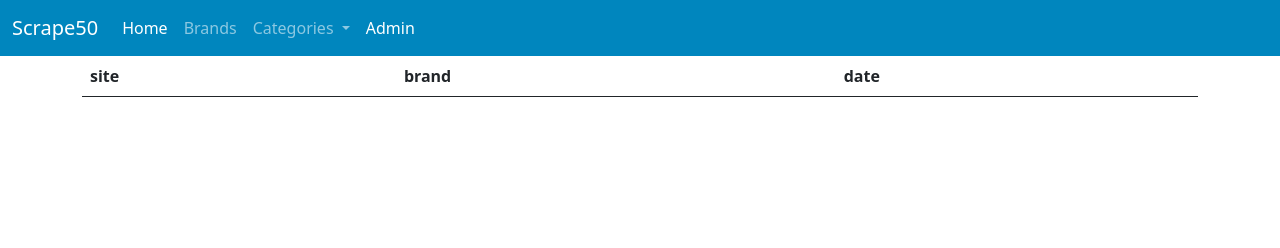
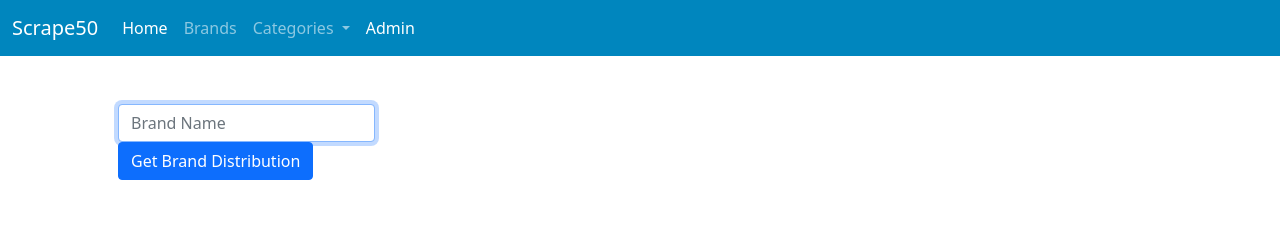
Before and after one commit to languephone/Scrape50, a Flask app: page /admin in a window 1280 px wide. Shown: the top 248 px of the page. Run offline with Flask 2, Linux system fonts and the light colour scheme; data that the repository does not hold is empty.

Commit message:
Brand section now only displays brands after 'post' method, but not yet completed.

```diff
--- a/application.py
+++ b/application.py
@@ -1,4 +1,4 @@
-from flask import Flask, render_template
+from flask import Flask, render_template, request
 import csv
 import sqlite3
 from scrapers import LookFantastic, HouseOfFraser
@@ -57,29 +57,32 @@ def category(category):
     return render_template("category.html", category=category, products=products, brands=brands, categories=categories)
 
 
-@app.route("/brands")
+@app.route("/brands", methods=["GET", "POST"])
 def brands():
 
-    # Create a database connection to a SQLite database
-    db = sqlite3.connect('products.db')
-    cur = db.cursor()
-    cur.execute("""SELECT brand, site, scrapedate FROM brands WHERE scrapedate=(SELECT MAX(scrapedate) FROM brands)""")
-    brand_rows = cur.fetchall()
-    cur.execute("""SELECT DISTINCT category FROM products""")
-    categories = [x[0] for x in cur.fetchall()]
-    db.close()
+    if request.method == "GET":
+       return render_template("brand.html")
+    else:
+        # Create a database connection to a SQLite database
+        db = sqlite3.connect('products.db')
+        cur = db.cursor()
+        cur.execute("""SELECT brand, site, scrapedate FROM brands WHERE scrapedate=(SELECT MAX(scrapedate) FROM brands) AND brand=?""", ("Clinique"))
+        brand_rows = cur.fetchall()
+        cur.execute("""SELECT DISTINCT category FROM products""")
+        categories = [x[0] for x in cur.fetchall()]
+        db.close()
 
-    # TODO: filter brands by latest scrapedate, and pull first scrapedate for each brand
+        # TODO: filter brands by latest scrapedate, and pull first scrapedate for each brand
 
-    # Convert SQL response from list of tuples to list of dictionaries
-    brands = []
-    keys = ('brand', 'site', 'scrapedate')
-    for row in brand_rows:
-        brands.append(dict(zip(keys, row)))
+        # Convert SQL response from list of tuples to list of dictionaries
+        brands = []
+        keys = ('brand', 'site', 'scrapedate')
+        for row in brand_rows:
+            brands.append(dict(zip(keys, row)))
 
-    #brands.sort(key = lambda i: i['brand'])
+        #brands.sort(key = lambda i: i['brand'])
 
-    return render_template("brand.html", brands=brands, categories=categories)
+        return render_template("brand.html", brands=brands, categories=categories)
 
 
 @app.route("/admin")
--- a/static/styles.css
+++ b/static/styles.css
@@ -35,3 +35,16 @@
 .navbar-custom {
     background-color: #0086BE;
 }
+
+.section {
+    margin-bottom: 20px;
+}
+
+main .form-control
+{
+    /* Center form controls */
+    display: inline-block;
+
+    /* Override Bootstrap's 100% width for form controls */
+    width: auto;
+}
--- a/templates/brand.html
+++ b/templates/brand.html
@@ -1,6 +1,16 @@
 {% extends "layout.html" %}
 
 {% block main %}
+        <div class="container p-5">
+            <div class="section">
+                <form action="/brand" method="post">
+                    <div class="form-group">
+                        <input autocomplete="off" autofocus class="form-control" name="brand" placeholder="Brand Name" type="search">
+                    </div>
+                    <button class="btn btn-primary" type="submit">Get Brand Distribution</button>
+                </form>
+            </div>
+        </div>
         <div class="container">
             <table class="table">
                 <thead>
```
